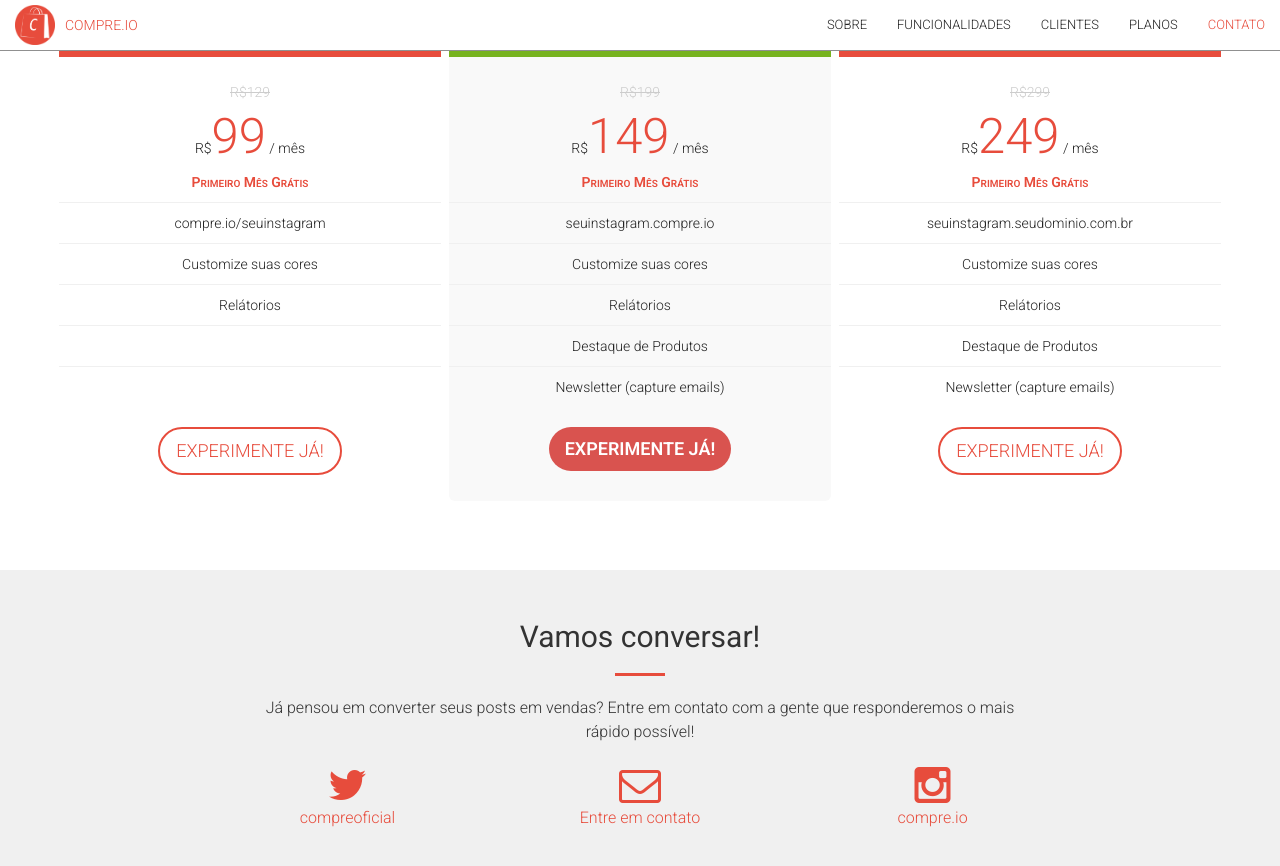
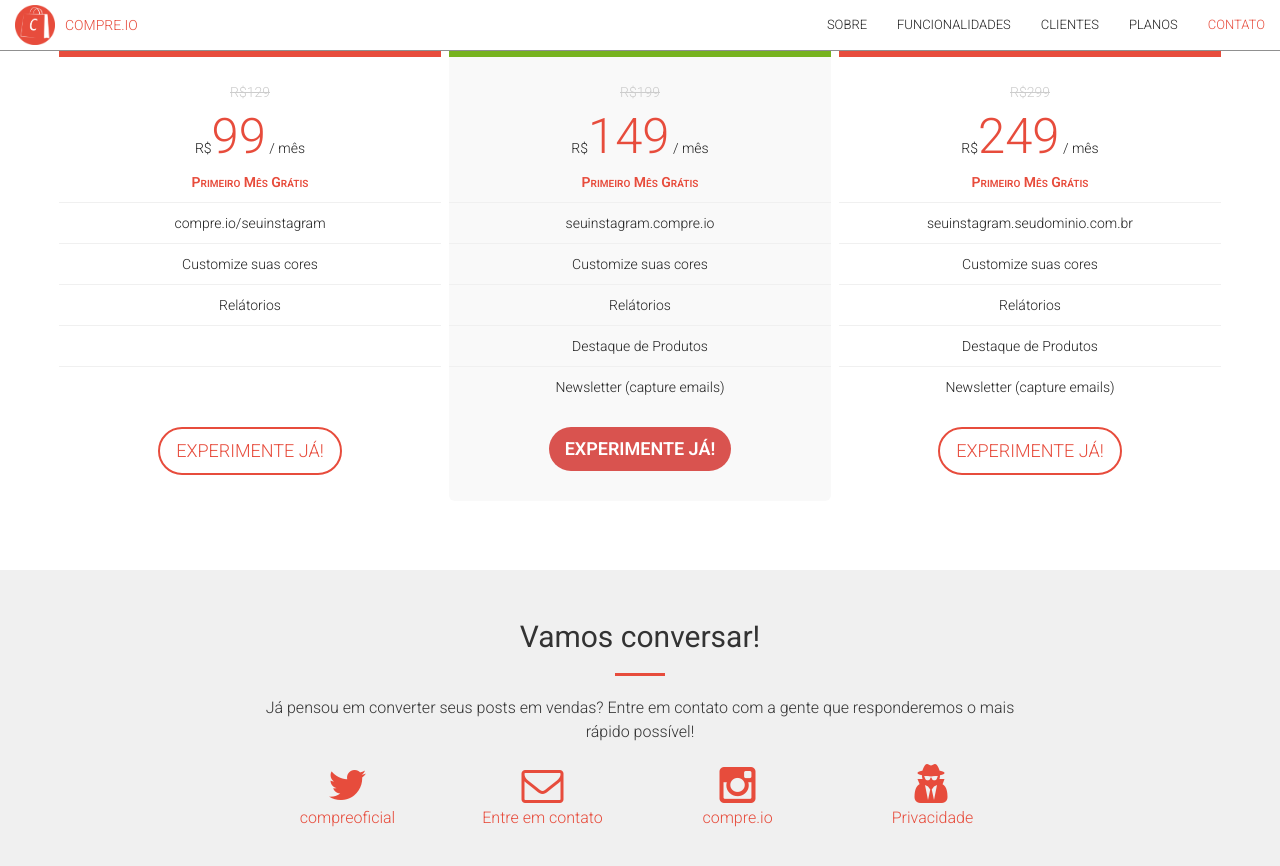
Before and after one commit to compre-io/compre-io.github.io, a Jekyll site: the page built from index.html, in a window 1280 px wide and 900 px high, scrolled down 2791 px. Shown: the top 866 px of the window. Built offline with Jekyll 4.4.1, drawn with Linux system fonts in a browser that asks for light colours.

Commit message:
privacy policy

```diff
--- a/_includes/contato.html
+++ b/_includes/contato.html
@@ -12,18 +12,25 @@
                 <p>{{ site.twitter_username }}</p>
             </a>
         </div>
-        <div class="col-lg-2 col-lg-offset-1 text-center">
+        <div class="col-lg-2 text-center">
             <a href="#" data-toggle="modal" data-target="#contact">
                 <i class="fa fa-envelope-o fa-3x wow bounceIn" data-wow-delay=".1s"></i>
                 <p>Entre em contato</p>
             </a>
         </div>
-        <div class="col-lg-2 col-lg-offset-1 text-center">
+        <div class="col-lg-2 text-center">
             <a href="https://instagram.com/{{ site.instagram_username }}" target="_blank">
             <i class="fa fa-instagram fa-3x wow bounceIn" data-wow-delay=".1s"></i>
                 <p>{{ site.instagram_username }}</p>
             </a>
         </div>
 
+        <div class="col-lg-2 text-center">
+            <a href="#" data-toggle="modal" data-target="#privacy">
+                <i class="fa fa-user-secret fa-3x wow bounceIn" data-wow-delay=".1s"></i>
+                <p>Privacidade</p>
+            </a>
+        </div>
+
     </div>
 </section>
--- a/_includes/modals.html
+++ b/_includes/modals.html
@@ -70,3 +70,30 @@
         </div>
     </div>
 </div>
+
+<!-- Privacy Modal -->
+<div class="modal fade bs-example-modal-lg" id="privacy" tabindex="-1" role="dialog" aria-labelledby="myLargeModalLabel">
+    <div class="modal-dialog modal-lg">
+        <div class="modal-content">
+            <div class="modal-header">
+                <button type="button" class="close" data-dismiss="modal" aria-label="Close"><span aria-hidden="true">&times;</span></button>
+                <h4 class="modal-title" id="signLabel">Política de privacidade</h4>
+            </div>
+            <div class="modal-body">
+                <strong>Quais informações coletamos?</strong>
+                Nós coletamos algumas informações que você nos fornece ao usar o Compre.io, por exemplo: nome, e-mail, usuário do instagram, imagens e links para os produtos.
+
+                <strong>Como utilizamos as informações coletadas?</strong>
+                As informações coletadas são utilizadas para montar a sua vitrine.
+
+                <strong>Qual informação compartilhamos com terceiros?</strong>
+                Nenhuma.
+            </div>
+            <div class="modal-footer">
+                <input type="hidden" name="plan" id="plan" />
+                <button type="button" class="btn btn-default" data-dismiss="modal">fechar</button>
+                <button type="submit" class="btn btn-primary" id="send-try-form">enviar</button>
+            </div>
+        </div>
+    </div>
+</div>
```
